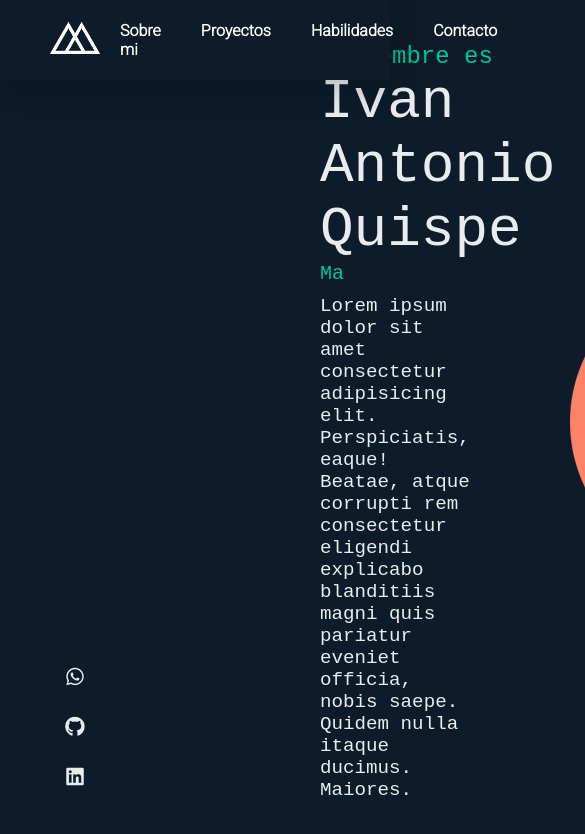
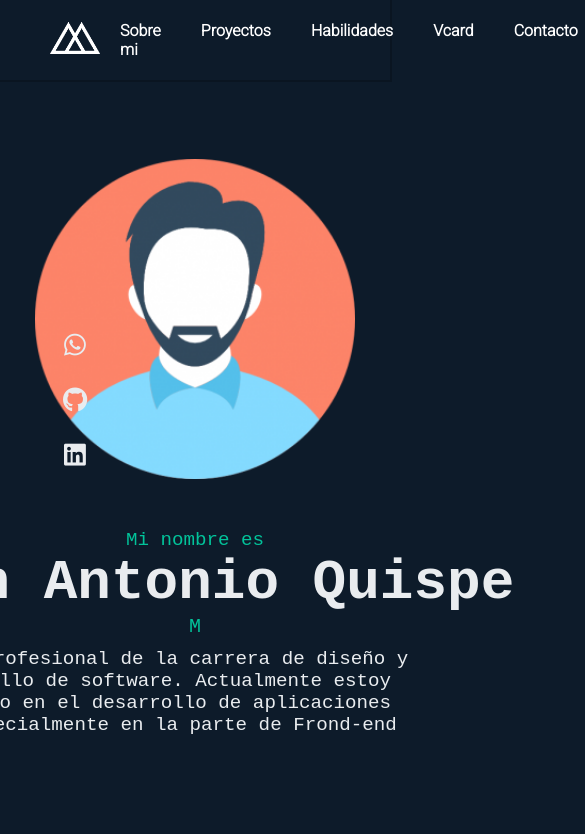
Before and after one commit to zIvan-2001/Portafolio, a plain HTML site: page index.html in a window 390 px wide. Shown: the top 834 px of the page, 585 px wide, since content can reach past the window. Drawn offline with Linux system fonts and the light colour scheme.

Commit message:
part-two

```diff
--- a/index.html
+++ b/index.html
@@ -20,16 +20,17 @@
         <div class="container__options">
             <ul>
                 <li><a href="#secction01">Sobre mi</a></li>
-                <li><a href="#secction02">Proyectos</a></li>
+                <li><a href="#works">Proyectos</a></li>
                 <li><a href="">Habilidades</a></li>
+                <li><a href="">Vcard</a></li>
                 <li><a href="">Contacto</a></li>
             </ul>
         </div>
     </header>
-    <div class="red">
-        <i class="fab fa-whatsapp"></i>
-        <i class="fab fa-github"></i>
-        <i class="fab fa-linkedin"></i>
+    <div class="redes">
+        <a href="https://wa.me/+51977391507" target="_blank"><i class="fab fa-whatsapp"></i></a>
+        <a href="https://github.com/zIvan-2001" target="_blank"><i class="fab fa-github"></i></a>
+        <a href="https://www.linkedin.com/in/ivan-antonio-quispe-7aaaa421b/" target="_blank"><i class="fab fa-linkedin"></i></a>
     </div>
     <main class="main_container" id="secction01">
         <div class="main_container__text">
@@ -38,12 +39,12 @@
             <span class="typing">
                 Soy:
             </span>
-            <p>Lorem ipsum dolor sit amet consectetur adipisicing elit. Perspiciatis, eaque! Beatae, atque corrupti rem consectetur eligendi explicabo blanditiis magni quis pariatur eveniet officia, nobis saepe. Quidem nulla itaque ducimus. Maiores.</p>
+            <p>Soy preprofesional de la carrera de diseño y desarrollo de software. Actualmente estoy enfocado en el desarrollo de aplicaciones web,especialmente en la parte de Frond-end</p>
         </div>
         <img src="Img/user.png" alt="">
     </main>
-    <section id="secction02">
-    </section>
+
+
     <script src="app.js"></script>
 </body>
 </html>
--- a/style.css
+++ b/style.css
@@ -22,7 +22,7 @@ html {
     font-family: 'Roboto', sans-serif;
     background: #0d1b2a;
     transition: 0.5s ;
-    box-shadow: 2px 10px 30px 1px rgba(0, 0, 0, 0.2);
+    box-shadow: 1px 1px 0px 1px rgba(0, 0, 0, 0.2);
 }
 
 .container__logo img {
@@ -67,7 +67,7 @@ html {
     color: #02c39a;
 }
 
-.red {
+.redes {
     position: fixed;
     margin-left: 25px;
     width: 100px;
@@ -78,7 +78,7 @@ html {
     justify-content: flex-end;
 }
 
-.red i {
+.redes i {
     color: #e9ecef;
     font-size: 20px;
     padding: 15px;
@@ -87,36 +87,35 @@ html {
     font-size: 20px;
 }
 
-.red i:hover{
+.redes i:hover{
     color: #02c39a;
     transform: scale(1.5);
 }
 
 .main_container {
     display: flex;
-    justify-content: space-between;
+    justify-content: space-evenly;
     align-items: center;
     height: 100vh;
     font-family: "SF Mono", "Fira Code", "Fira Mono", "Roboto Mono", monospace;
 }
 
 .main_container__text {
-    margin-left: 20rem;
     color: #e9ecef;
     width: 40rem;
 }
 
-.main_container p:first-child {
+.main_container__text p:first-child {
     font-size: 1.5rem;
     color:#02c39a ;
 }
 
-.main_container p:nth-of-type(2) {
+.main_container__text p:nth-of-type(2) {
     font-size: 3.5rem;
+    font-weight: bold;
 }
 
-.main_container p:last-child{
-    margin-right: 100px;
+.main_container__text p:last-child{
     margin-top: 10px;
     font-size: 1.2rem;
 }
@@ -128,10 +127,69 @@ html {
 
 .main_container img {
     width: 25rem;
-    margin-right: 20rem;
+    transition: 1s;
 }
 
-section {
-    height: 100vh;
-    width: 100%;
+.main_container img:hover {
+    transform: scale(1.1);
 }
+
+
+@media (max-width:1600px) {
+    .main_container p:first-child {
+        font-size: 1.2rem;
+    }
+
+    .main_container p:nth-of-type(2) {
+        font-size: 3rem;
+    }
+
+    .main_container {
+        justify-content: space-between;
+        margin: 0px 13rem;
+    }
+
+    .main_container__text p:last-child{
+        margin-right: 10rem;
+    }
+}
+
+@media (max-width:1400px) {
+    .main_container {
+        margin: 0px 10rem;
+    }
+
+    .main_container__text p:last-child{
+        margin-right: 5rem;
+    }
+
+    .main_container__text p:nth-of-type(2) {
+        font-size: 3.5rem;
+    }
+}
+
+@media (max-width:1172px) {
+    .main_container {
+        justify-content: center;
+        flex-direction: column-reverse;
+        margin: 0px;
+    }
+
+    .main_container img {
+        width: 20rem;
+        margin-top: 50px;
+    }
+
+    .main_container__text {
+        text-align: center;
+        margin-top: 50px;
+    }
+
+    .redes {
+        justify-content: center;
+    }
+
+    .redes i {
+        font-size: 25px;
+    }
+}
```
